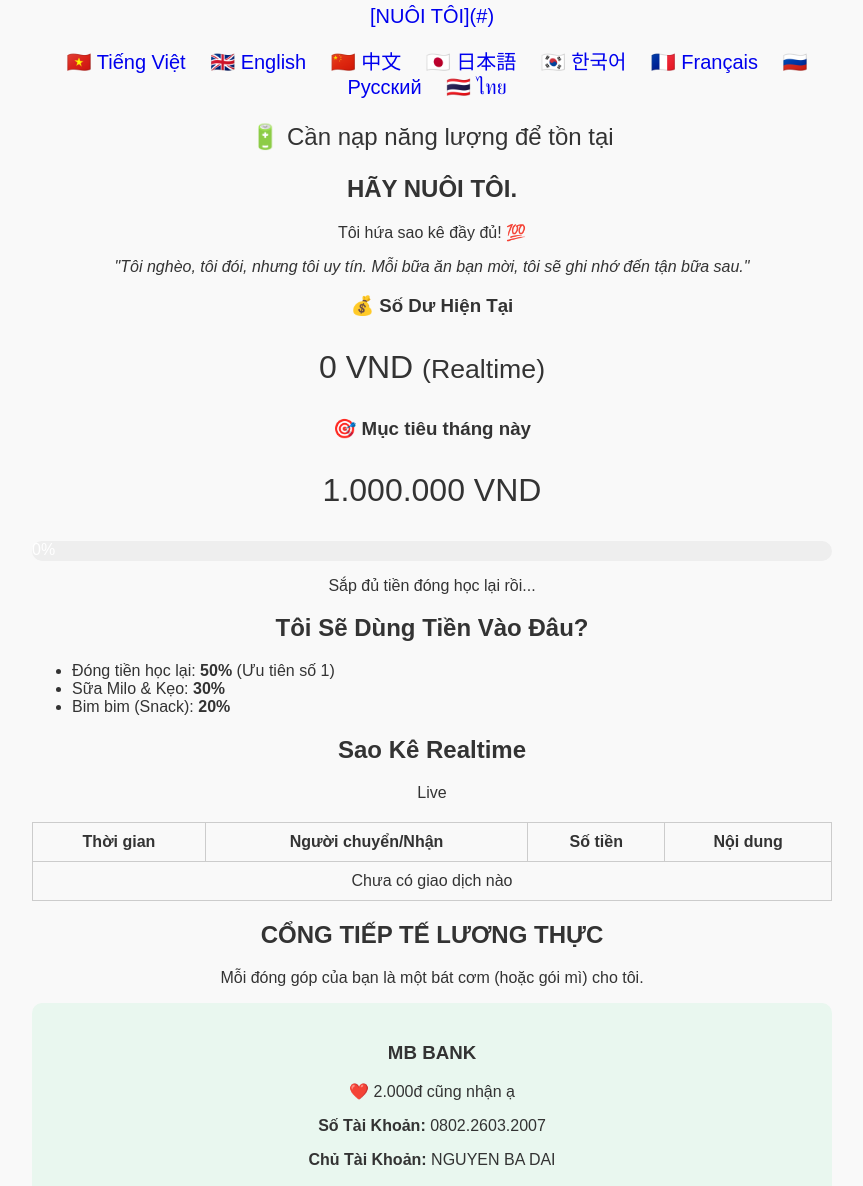
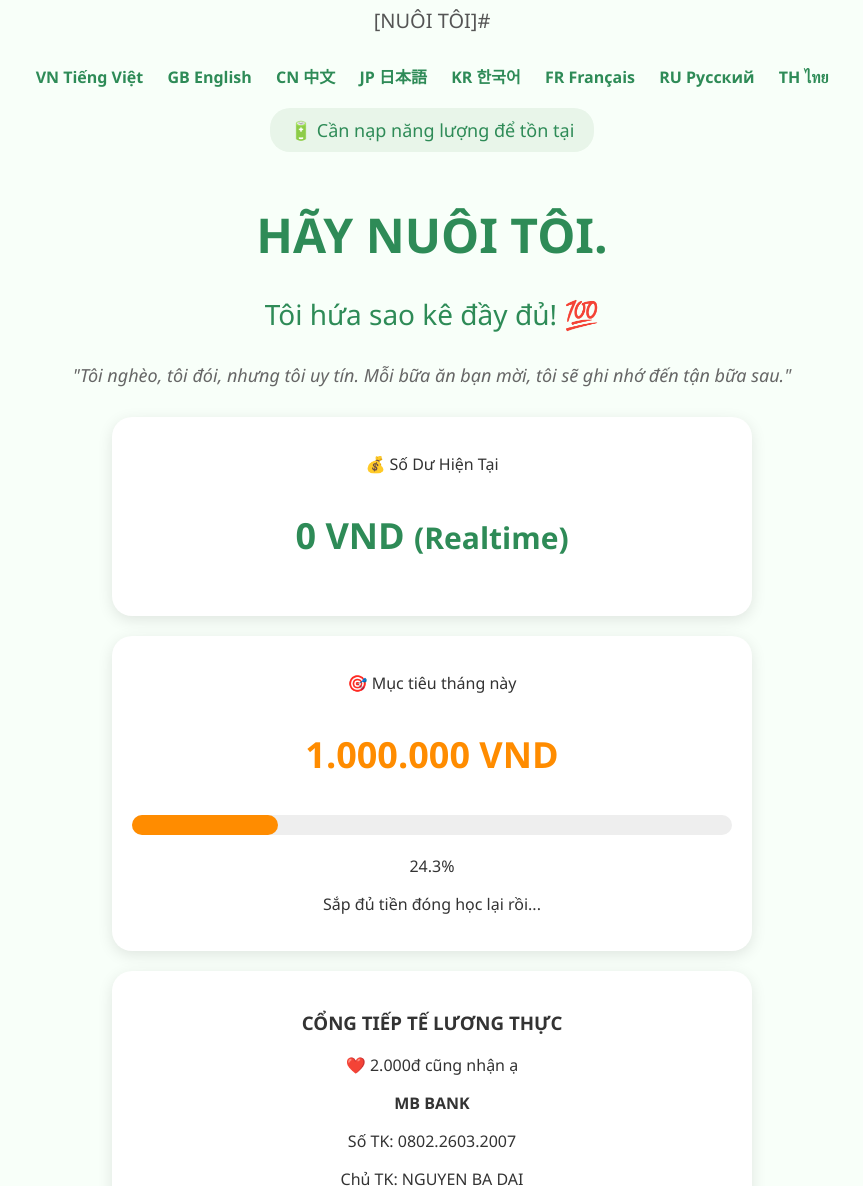
Before and after one commit to vanquankg2005-create/Nuoiquan, a plain HTML site: page index.html in a window 1280 px wide. Shown: the part 96-1282 px from the top of the page, without its empty margins (208-1071 px from the left). Drawn offline with Linux system fonts and the light colour scheme; grey boxes are pictures that could not be loaded.

Commit message:
index.html

```diff
--- a/index.html
+++ b/index.html
@@ -3,165 +3,156 @@
 <head>
     <meta charset="UTF-8">
     <meta name="viewport" content="width=device-width, initial-scale=1.0">
-    <title>Nuôi Tôi - Dự Án Sinh Tồn</title>
+    <title>Nuôi Tôi - Dự Án Sinh Tồn 🌱 | Feed Me Project</title>
     <style>
         body {
-            font-family: Arial, sans-serif;
-            max-width: 800px;
-            margin: 0 auto;
+            font-family: 'Segoe UI', Arial, sans-serif;
+            background-color: #f8fff9;
+            color: #333;
+            margin: 0;
             padding: 20px;
-            background-color: #f9f9f9;
-            color: #333;
-        }
-        h1, h2, h3 {
             text-align: center;
         }
-        table {
-            width: 100%;
-            border-collapse: collapse;
-            margin: 20px 0;
+        h1 {
+            font-size: 36px;
+            color: #2e8b57;
+            margin-bottom: 10px;
         }
-        th, td {
-            border: 1px solid #ccc;
-            padding: 10px;
-            text-align: center;
-        }
-        .progress {
-            background-color: #eee;
-            border-radius: 10px;
-            height: 20px;
-            margin: 10px 0;
-        }
-        .progress-bar {
-            background-color: #4caf50;
-            width: 0%; /* Cập nhật % tiến độ ở đây */
-            height: 100%;
-            border-radius: 10px;
-            text-align: center;
-            color: white;
-        }
-        .copy-btn {
-            background-color: #007bff;
-            color: white;
-            padding: 10px;
-            cursor: pointer;
-            text-align: center;
-            margin: 10px 0;
-            border-radius: 5px;
-        }
-        .qr-code {
-            text-align: center;
-            margin: 20px 0;
-        }
-        .qr-code img {
-            max-width: 300px;
-            width: 100%;
-            border: 1px solid #ccc;
-            border-radius: 10px;
+        .subtitle {
+            font-size: 20px;
+            color: #555;
+            margin-bottom: 30px;
         }
         .languages {
-            text-align: center;
             margin: 20px 0;
         }
         .languages a {
             margin: 0 10px;
             text-decoration: none;
-            font-size: 20px;
+            color: #2e8b57;
+            font-weight: bold;
+        }
+        .energy {
+            background-color: #e8f5e9;
+            padding: 10px 20px;
+            border-radius: 20px;
+            display: inline-block;
+            margin-bottom: 30px;
+            font-size: 18px;
+            color: #2e8b57;
+        }
+        .main-title {
+            font-size: 48px;
+            color: #2e8b57;
+            margin: 20px 0;
+        }
+        .promise {
+            font-size: 28px;
+            color: #2e8b57;
+        }
+        .quote {
+            font-style: italic;
+            color: #666;
+            margin: 30px 0;
+            font-size: 18px;
+        }
+        .card {
+            background-color: white;
+            border-radius: 20px;
+            padding: 20px;
+            margin: 20px auto;
+            max-width: 600px;
+            box-shadow: 0 4px 15px rgba(0,0,0,0.1);
+        }
+        .balance {
+            font-size: 36px;
+            color: #2e8b57;
+            font-weight: bold;
+        }
+        .target {
+            font-size: 36px;
+            color: #ff8c00;
+            font-weight: bold;
+        }
+        .progress-container {
+            background-color: #eee;
+            border-radius: 10px;
+            height: 20px;
+            margin: 20px 0;
+        }
+        .progress-bar {
+            background-color: #ff8c00;
+            width: 24.3%; /* Thay % thực tế ở đây */
+            height: 100%;
+            border-radius: 10px;
+        }
+        .qr-img {
+            max-width: 300px;
+            width: 90%;
+            margin: 20px 0;
+        }
+        .copy-btn {
+            background-color: #2e8b57;
+            color: white;
+            padding: 15px 30px;
+            border-radius: 30px;
+            cursor: pointer;
+            font-size: 18px;
+            margin: 20px 0;
+            display: inline-block;
         }
     </style>
 </head>
 <body>
 
     <h1>Nuôi Tôi - Dự Án Sinh Tồn 🌱 | Feed Me Project</h1>
+    <div class="subtitle">[NUÔI TÔI]#</div>
 
     <div class="languages">
-        <a href="#">[NUÔI TÔI](#)</a><br><br>
-        <a href="#">🇻🇳 Tiếng Việt</a>
-        <a href="#">🇬🇧 English</a>
-        <a href="#">🇨🇳 中文</a>
-        <a href="#">🇯🇵 日本語</a>
-        <a href="#">🇰🇷 한국어</a>
-        <a href="#">🇫🇷 Français</a>
-        <a href="#">🇷🇺 Русский</a>
-        <a href="#">🇹🇭 ไทย</a>
+        <a href="#">VN Tiếng Việt</a>
+        <a href="#">GB English</a>
+        <a href="#">CN 中文</a>
+        <a href="#">JP 日本語</a>
+        <a href="#">KR 한국어</a>
+        <a href="#">FR Français</a>
+        <a href="#">RU Русский</a>
+        <a href="#">TH ไทย</a>
     </div>
 
-    <p style="text-align: center; font-size: 24px;">🔋 Cần nạp năng lượng để tồn tại</p>
+    <div class="energy">🔋 Cần nạp năng lượng để tồn tại</div>
 
-    <h2>HÃY NUÔI TÔI.</h2>
-    <p style="text-align: center;">Tôi hứa sao kê đầy đủ! 💯</p>
-    <p style="text-align: center; font-style: italic;">
-        "Tôi nghèo, tôi đói, nhưng tôi uy tín. Mỗi bữa ăn bạn mời, tôi sẽ ghi nhớ đến tận bữa sau."
-    </p>
+    <h2 class="main-title">HÃY NUÔI TÔI.</h2>
+    <p class="promise">Tôi hứa sao kê đầy đủ! 💯</p>
+    <p class="quote">"Tôi nghèo, tôi đói, nhưng tôi uy tín. Mỗi bữa ăn bạn mời, tôi sẽ ghi nhớ đến tận bữa sau."</p>
 
-    <h3>💰 Số Dư Hiện Tại</h3>
-    <p style="text-align: center; font-size: 32px;">0 VND <small>(Realtime)</small></p>
-
-    <h3>🎯 Mục tiêu tháng này</h3>
-    <p style="text-align: center; font-size: 32px;">1.000.000 VND</p>
-    <div class="progress">
-        <div class="progress-bar">0%</div>
-    </div>
-    <p style="text-align: center;">Sắp đủ tiền đóng học lại rồi...</p>
-
-    <h2>Tôi Sẽ Dùng Tiền Vào Đâu?</h2>
-    <ul>
-        <li>Đóng tiền học lại: <strong>50%</strong> (Ưu tiên số 1)</li>
-        <li>Sữa Milo & Kẹo: <strong>30%</strong></li>
-        <li>Bim bim (Snack): <strong>20%</strong></li>
-    </ul>
-
-    <h2>Sao Kê Realtime</h2>
-    <p style="text-align: center;">Live</p>
-    <table>
-        <thead>
-            <tr>
-                <th>Thời gian</th>
-                <th>Người chuyển/Nhận</th>
-                <th>Số tiền</th>
-                <th>Nội dung</th>
-            </tr>
-        </thead>
-        <tbody>
-            <tr>
-                <td colspan="4">Chưa có giao dịch nào</td>
-            </tr>
-        </tbody>
-    </table>
-
-    <h2>CỔNG TIẾP TẾ LƯƠNG THỰC</h2>
-    <p style="text-align: center;">Mỗi đóng góp của bạn là một bát cơm (hoặc gói mì) cho tôi.</p>
-
-    <div style="text-align: center; background-color: #e9f7ef; padding: 20px; border-radius: 10px;">
-        <h3>MB BANK</h3>
-        <p>❤️ 2.000đ cũng nhận ạ</p>
-        <p><strong>Số Tài Khoản:</strong> 0802.2603.2007</p>
-        <p><strong>Chủ Tài Khoản:</strong> NGUYEN BA DAI</p>
-
-        <!-- QR Code được thêm ở đây -->
-        <div class="qr-code">
-            <img src="https://files.catbox.moe/0b2b0j.png" alt="QR Code chuyển khoản MB Bank">
-            <p><small>Quét mã bằng app ngân hàng nào cũng được ạ!</small></p>
-        </div>
-
-        <p>Tôi hứa sẽ không mua ô tô bằng tiền donate. Vì... tôi chưa có bằng lái!</p>
-
-        <div class="copy-btn" onclick="navigator.clipboard.writeText('080226032007')">Copy số tài khoản</div>
+    <div class="card">
+        <p>💰 Số Dư Hiện Tại</p>
+        <p class="balance">0 VND <small>(Realtime)</small></p>
     </div>
 
-    <h4>Thông báo mới</h4>
-    <p>Vừa xong</p>
-    <p>Nội dung thông báo...</p>
+    <div class="card">
+        <p>🎯 Mục tiêu tháng này</p>
+        <p class="target">1.000.000 VND</p>
+        <div class="progress-container">
+            <div class="progress-bar"></div>
+        </div>
+        <p>24.3%</p>
+        <p>Sắp đủ tiền đóng học lại rồi...</p>
+    </div>
 
-    <script>
-        document.querySelector('.copy-btn').addEventListener('click', function() {
-            alert('Đã copy số tài khoản: 080226032007');
-        });
+    <div class="card">
+        <h3>CỔNG TIẾP TẾ LƯƠNG THỰC</h3>
+        <p>❤️ 2.000đ cũng nhận ạ</p>
+        <p><strong>MB BANK</strong></p>
+        <p>Số TK: 0802.2603.2007</p>
+        <p>Chủ TK: NGUYEN BA DAI</p>
+        <img src="https://files.catbox.moe/0b2b0j.png" alt="QR Code" class="qr-img">
+        <p>Quét mã bằng app ngân hàng nào cũng được!</p>
+        <p>Tôi hứa không mua ô tô bằng tiền donate... vì chưa có bằng lái! 😅</p>
+        <div class="copy-btn" onclick="navigator.clipboard.writeText('080226032007'); alert('Đã copy số TK!')">Copy số tài khoản</div>
+    </div>
 
-        // Cập nhật progress bar (ví dụ: thay 0 bằng % thực tế)
-        // document.querySelector('.progress-bar').style.width = '22.3%';
-        // document.querySelector('.progress-bar').innerText = '22.3%';
-    </script>
+    <!-- Thêm sao kê, thông báo nếu muốn -->
 
 </body>
 </html>
```
